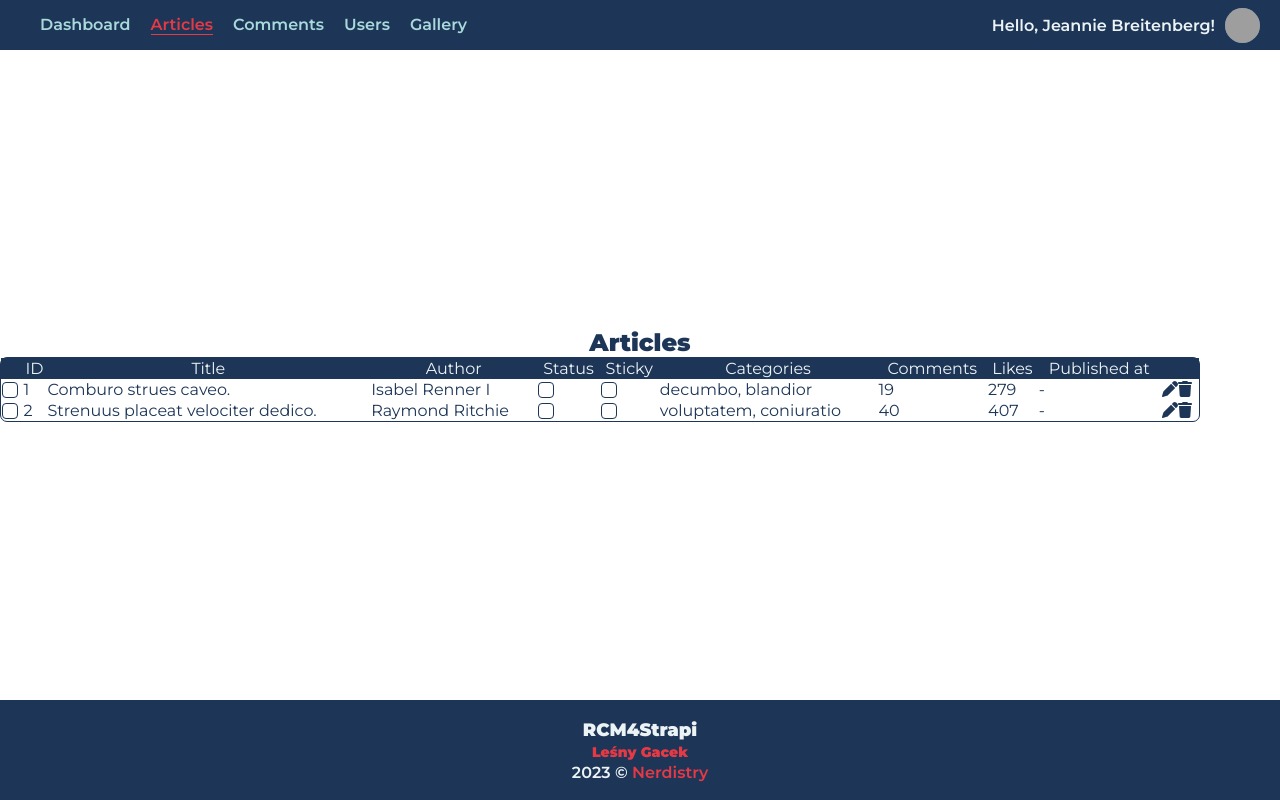
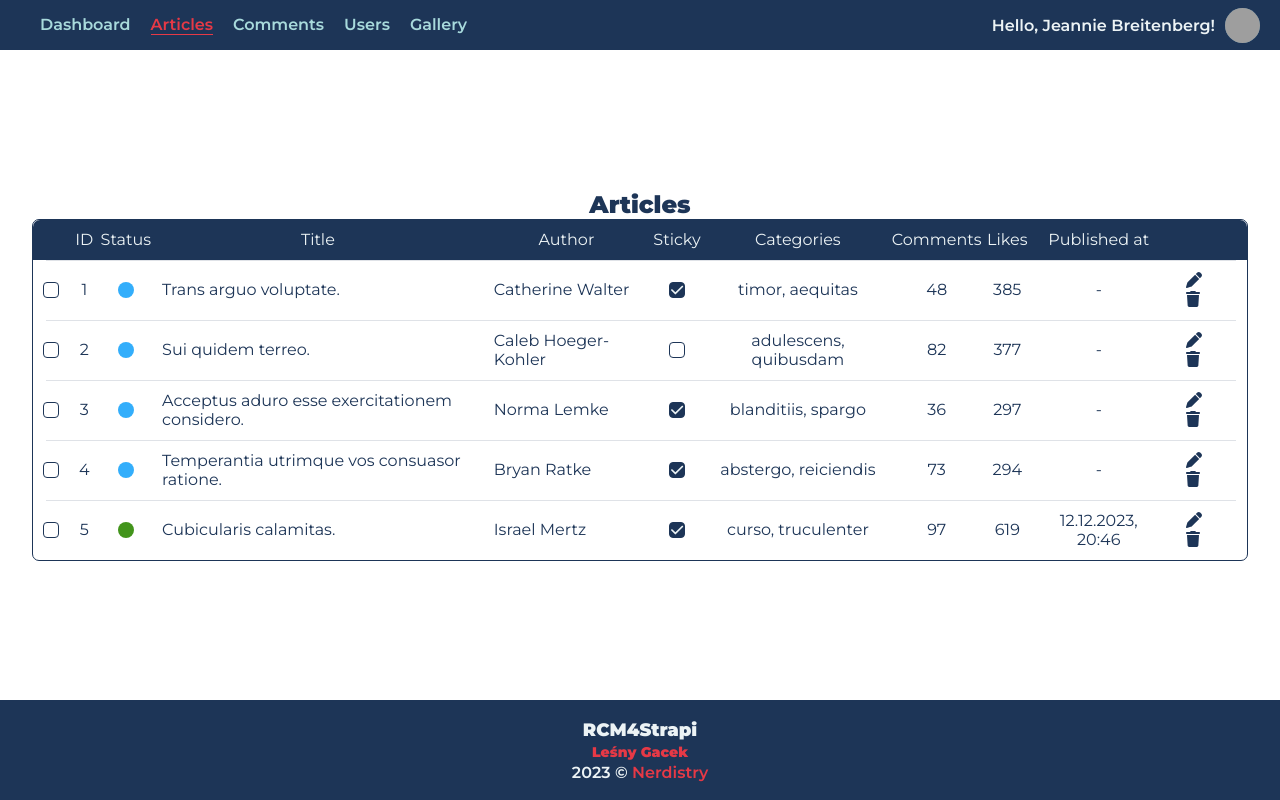
Before and after one commit to DarekMazur/react-content-manager, a React (Vite) app: page /articles in a window 1280 px wide. Built offline with nearby package versions, Linux system fonts and the light colour scheme; grey boxes are pictures that could not be loaded.

Commit message:
Style table

```diff
--- a/src/components/Atoms/InLink/InLink.styles.ts
+++ b/src/components/Atoms/InLink/InLink.styles.ts
@@ -1,8 +1,12 @@
 import styled from 'styled-components';
 import { Link } from 'react-router-dom';
 
-export const StyledInLink = styled(Link)`
-  color: ${({ theme }) => theme.colors.blue};
+interface StyleProps {
+  $string: boolean;
+}
+
+export const StyledInLink = styled(Link)<StyleProps>`
+  color: ${({ theme, $string }) => ($string ? theme.colors.blue : 'inherit')};
   font-weight: ${({ theme }) => theme.fontWeight.bold};
   text-decoration: none;
   position: relative;
@@ -22,10 +26,10 @@ export const StyledInLink = styled(Link)`
   }
 
   &:hover {
-    color: ${({ theme }) => theme.colors.red};
+    color: ${({ theme, $string }) =>
+      $string ? theme.colors.red : theme.colors.blue};
 
     &::after {
-      transform: scaleX(1);
-    }
+      transform: ${({ $string }) => ($string ? 'scaleX(1)' : 'scale(0)')}
   }
 `;
--- a/src/components/Atoms/InLink/InLink.tsx
+++ b/src/components/Atoms/InLink/InLink.tsx
@@ -1,14 +1,16 @@
-import { FC } from 'react';
+import { FC, ReactNode } from 'react';
 import { StyledInLink } from './InLink.styles.ts';
 
 interface InternalLinkProps {
   target: string;
-  name: string;
+  name: string | ReactNode;
   onClick?: () => void;
 }
 const InLink: FC<InternalLinkProps> = ({ target, name, onClick }) => {
+  const isString = !!(typeof name === 'string');
+
   return (
-    <StyledInLink to={target} onClick={onClick}>
+    <StyledInLink to={target} onClick={onClick} $string={isString}>
       {name}
     </StyledInLink>
   );
--- a/src/pages/Articles/Articles.tsx
+++ b/src/pages/Articles/Articles.tsx
@@ -3,110 +3,149 @@ import { faker } from '@faker-js/faker';
 import { FontAwesomeIcon } from '@fortawesome/react-fontawesome';
 import { theme } from '../../utils/themes/theme.ts';
 import { getDate } from '../../utils/methods/getDate.ts';
+import InLink from '../../components/Atoms/InLink/InLink.tsx';
+import styled from 'styled-components';
+
+const StyledTable = styled.table`
+  width: 95vw;
+  border-radius: 0.7rem;
+  border: ${({ theme }) => `0.1rem solid ${theme.colors.darkBlue}`};
+  border-spacing: 0;
+
+  thead {
+    tr {
+      color: ${({ theme }) => theme.colors.white};
+    }
+
+    th {
+      height: 4rem;
+      font-weight: ${({ theme }) => theme.fontWeight.regular};
+      background-color: ${({ theme }) => theme.colors.darkBlue};
+
+      &:first-of-type {
+        border-radius: 0.7rem 0 0 0;
+      }
+
+      &:last-of-type {
+        border-radius: 0 0.7rem 0 0;
+      }
+    }
+  }
+
+  tbody {
+    width: 90vw;
+
+    tr {
+      position: relative;
+
+      &::after {
+        position: absolute;
+        content: '';
+        left: 1vw;
+        width: 93vw;
+        border-bottom: ${({ theme }) =>
+          `1px solid ${theme.colors.darkBlueTransparent}`};
+      }
+    }
+
+    td {
+      text-align: center;
+      padding: 0 1rem;
+    }
+  }
+`;
 
 const Articles = () => {
-  const fakeStatus = faker.datatype.boolean();
-  const fakeSticky = faker.datatype.boolean();
+  const Icons = () => {
+    return (
+      <>
+        <InLink
+          target={'/article/id=123'}
+          name={
+            <FontAwesomeIcon
+              style={{ margin: '0 1rem' }}
+              icon={['fas', 'pen']}
+            />
+          }
+        />
+        <InLink
+          target={'/article/id=123?del'}
+          name={
+            <FontAwesomeIcon
+              style={{ margin: '0 1rem' }}
+              icon={['fas', 'trash']}
+            />
+          }
+        />
+      </>
+    );
+  };
+
+  const tempFakePosts = [];
+
+  for (let i = 0; i < 5; i++) {
+    const post = {
+      title: faker.lorem.sentence({ min: 2, max: 5 }),
+      author: faker.person.fullName(),
+      status: faker.datatype.boolean(),
+      sticky: faker.datatype.boolean(),
+      categories: `${faker.lorem.word()}, ${faker.lorem.word()}`,
+      comments: faker.number.int({ min: 0, max: 100 }),
+      likes: faker.number.int({ min: 0, max: 1000 }),
+      publishedAt: getDate(faker.date.recent()),
+      actions: Icons,
+    };
+
+    tempFakePosts.push(post);
+  }
+
+  const tableHeaders = [
+    '',
+    'ID',
+    'Status',
+    'Title',
+    'Author',
+    'Sticky',
+    'Categories',
+    'Comments',
+    'Likes',
+    'Published at',
+    '',
+  ];
 
   return (
     <main>
       <Heading tag="h2" align="center" size="l">
         Articles
       </Heading>
-      <table
+      <div
         style={{
-          width: '95vw',
-          maxWidth: '120rem',
-          borderRadius: '0.7rem',
-          border: `0.1rem solid ${theme.colors.darkBlue}`,
-          borderSpacing: 0,
+          width: '100vw',
+          display: 'flex',
+          justifyContent: 'center',
+          alignItems: 'center',
         }}
       >
-        <thead
-          style={{
-            backgroundColor: theme.colors.darkBlue,
-            color: theme.colors.white,
-          }}
-        >
+        <StyledTable>
+          <thead>
             <tr>
-            <th
-              style={{
-                fontWeight: theme.fontWeight.regular,
-              }}
-            ></th>
-            <th
-              style={{
-                fontWeight: theme.fontWeight.regular,
-              }}
-            >
-              ID
-            </th>
-            <th
-              style={{
-                fontWeight: theme.fontWeight.regular,
-              }}
-            >
-              Title
-            </th>
-            <th
-              style={{
-                fontWeight: theme.fontWeight.regular,
-              }}
-            >
-              Author
-            </th>
-            <th
-              style={{
-                fontWeight: theme.fontWeight.regular,
-              }}
-            >
-              Status
-            </th>
-            <th
-              style={{
-                fontWeight: theme.fontWeight.regular,
-              }}
-            >
-              Sticky
-            </th>
-            <th
-              style={{
-                fontWeight: theme.fontWeight.regular,
-              }}
-            >
-              Categories
-            </th>
-            <th
-              style={{
-                fontWeight: theme.fontWeight.regular,
-              }}
-            >
-              Comments
-            </th>
-            <th
-              style={{
-                fontWeight: theme.fontWeight.regular,
-              }}
-            >
-              Likes
-            </th>
-            <th
-              style={{
-                fontWeight: theme.fontWeight.regular,
-              }}
-            >
-              Published at
-            </th>
-            <th
-              style={{
-                fontWeight: theme.fontWeight.regular,
-              }}
-            ></th>
+              {tableHeaders.map((header) => (
+                <th>{header}</th>
+              ))}
             </tr>
           </thead>
           <tbody>
+            {tempFakePosts.map((post, index) => (
               <tr>
-            <td>
+                <td
+                  style={{
+                    height: '6rem',
+                    display: 'flex',
+                    alignItems: 'center',
+                    justifyContent: 'center',
+                    padding: '1rem',
+                  }}
+                >
                   <span
                     style={{
                       display: 'block',
@@ -117,10 +156,42 @@ const Articles = () => {
                     }}
                   />
                 </td>
-            <td>1</td>
-            <td>{faker.lorem.sentence({ min: 2, max: 5 })}</td>
-            <td>{faker.person.fullName()}</td>
+                <td>{index + 1}</td>
+
+                <td
+                  style={{
+                    display: 'flex',
+                    alignItems: 'center',
+                    justifyContent: 'center',
+                    padding: '0 1rem',
+                  }}
+                >
+                  <span
+                    style={{
+                      display: 'flex',
+                      justifyContent: 'center',
+                      alignItems: 'center',
+                      width: '1.6rem',
+                      height: '1.6rem',
+                      borderRadius: '50%',
+                      backgroundColor: post.status
+                        ? theme.colors.green
+                        : theme.colors.brightBlue,
+                      padding: '0.2rem',
+                    }}
+                  />
+                </td>
+                <td style={{ textAlign: 'left' }}>{post.title}</td>
+                <td style={{ textAlign: 'left' }}>{post.author}</td>
                 <td>
+                  <span
+                    style={{
+                      display: 'flex',
+                      alignItems: 'center',
+                      justifyContent: 'center',
+                      padding: '0 1rem',
+                    }}
+                  >
                     <span
                       style={{
                         display: 'flex',
@@ -130,16 +201,16 @@ const Articles = () => {
                         height: '1.6rem',
                         borderRadius: '0.4rem',
                         border: `0.1rem solid ${theme.colors.darkBlue}`,
-                  backgroundColor: fakeStatus
+                        backgroundColor: post.sticky
                           ? theme.colors.darkBlue
                           : 'transparent',
                         padding: '0.2rem',
                       }}
                     >
-                {fakeStatus ? (
+                      {post.sticky ? (
                         <FontAwesomeIcon
                           style={{
-                      color: fakeStatus
+                            color: post.sticky
                               ? theme.colors.white
                               : theme.colors.darkBlue,
                             fontSize: '1.4rem',
@@ -148,133 +219,18 @@ const Articles = () => {
                         />
                       ) : null}
                     </span>
-            </td>
-            <td>
-              <span
-                style={{
-                  display: 'flex',
-                  justifyContent: 'center',
-                  alignItems: 'center',
-                  width: '1.6rem',
-                  height: '1.6rem',
-                  borderRadius: '0.4rem',
-                  border: `0.1rem solid ${theme.colors.darkBlue}`,
-                  backgroundColor: fakeSticky
-                    ? theme.colors.darkBlue
-                    : 'transparent',
-                  padding: '0.2rem',
-                }}
-              >
-                {fakeSticky ? (
-                  <FontAwesomeIcon
-                    style={{
-                      color: fakeSticky
-                        ? theme.colors.white
-                        : theme.colors.darkBlue,
-                      fontSize: '1.4rem',
-                    }}
-                    icon={['fas', 'check']}
-                  />
-                ) : null}
                   </span>
                 </td>
-            <td>
-              {faker.lorem.word()}, {faker.lorem.word()}
-            </td>
-            <td>{faker.number.int({ min: 0, max: 100 })}</td>
-            <td>{faker.number.int({ min: 0, max: 1000 })}</td>
-            <td>{fakeStatus ? getDate(faker.date.recent()) : '-'}</td>
-            <td>
-              <FontAwesomeIcon icon={['fas', 'pen']} />
-              <FontAwesomeIcon icon={['fas', 'trash']} />
-            </td>
+                <td>{post.categories}</td>
+                <td>{post.comments}</td>
+                <td>{post.likes}</td>
+                <td>{post.status ? post.publishedAt : '-'}</td>
+                <td style={{ textAlign: 'left' }}>{post.actions()}</td>
               </tr>
-          <tr>
-            <td>
-              <span
-                style={{
-                  display: 'block',
-                  width: '1.6rem',
-                  height: '1.6rem',
-                  borderRadius: '0.4rem',
-                  border: `0.1rem solid ${theme.colors.darkBlue}`,
-                }}
-              />
-            </td>
-            <td>2</td>
-            <td>{faker.lorem.sentence({ min: 2, max: 5 })}</td>
-            <td>{faker.person.fullName()}</td>
-            <td>
-              <span
-                style={{
-                  display: 'flex',
-                  justifyContent: 'center',
-                  alignItems: 'center',
-                  width: '1.6rem',
-                  height: '1.6rem',
-                  borderRadius: '0.4rem',
-                  border: `0.1rem solid ${theme.colors.darkBlue}`,
-                  backgroundColor: fakeStatus
-                    ? theme.colors.darkBlue
-                    : 'transparent',
-                  padding: '0.2rem',
-                }}
-              >
-                {fakeStatus ? (
-                  <FontAwesomeIcon
-                    style={{
-                      color: fakeStatus
-                        ? theme.colors.white
-                        : theme.colors.darkBlue,
-                      fontSize: '1.4rem',
-                    }}
-                    icon={['fas', 'check']}
-                  />
-                ) : null}
-              </span>
-            </td>
-            <td>
-              <span
-                style={{
-                  display: 'flex',
-                  justifyContent: 'center',
-                  alignItems: 'center',
-                  width: '1.6rem',
-                  height: '1.6rem',
-                  borderRadius: '0.4rem',
-                  border: `0.1rem solid ${theme.colors.darkBlue}`,
-                  backgroundColor: fakeSticky
-                    ? theme.colors.darkBlue
-                    : 'transparent',
-                  padding: '0.2rem',
-                }}
-              >
-                {fakeSticky ? (
-                  <FontAwesomeIcon
-                    style={{
-                      color: fakeSticky
-                        ? theme.colors.white
-                        : theme.colors.darkBlue,
-                      fontSize: '1.4rem',
-                    }}
-                    icon={['fas', 'check']}
-                  />
-                ) : null}
-              </span>
-            </td>
-            <td>
-              {faker.lorem.word()}, {faker.lorem.word()}
-            </td>
-            <td>{faker.number.int({ min: 0, max: 100 })}</td>
-            <td>{faker.number.int({ min: 0, max: 1000 })}</td>
-            <td>{fakeStatus ? getDate(faker.date.recent()) : '-'}</td>
-            <td>
-              <FontAwesomeIcon icon={['fas', 'pen']} />
-              <FontAwesomeIcon icon={['fas', 'trash']} />
-            </td>
-          </tr>
+            ))}
           </tbody>
-      </table>
+        </StyledTable>
+      </div>
     </main>
   );
 };
--- a/src/utils/methods/getDate.ts
+++ b/src/utils/methods/getDate.ts
@@ -1,8 +1,8 @@
 export const getDate = (date: Date) => {
   return `${date.getDate()}.${
-    date.getMonth() && date.getMonth() > 9
-      ? date.getMonth()
-      : `0${date.getMonth()}`
+    date.getMonth() && date.getMonth() + 1 > 9
+      ? date.getMonth() + 1
+      : `0${date.getMonth() + 1}`
   }.${date.getFullYear()}, ${date.getHours()}:${
     date.getMinutes() && date.getMinutes() > 9
       ? date.getMinutes()
--- a/src/utils/themes/theme.ts
+++ b/src/utils/themes/theme.ts
@@ -2,9 +2,12 @@ export const theme = {
   colors: {
     white: '#ECF3F5',
     lightBlue: '#A8DADC',
+    brightBlue: '#33AEFB',
     blue: '#457B9D',
     darkBlue: '#1D3557',
+    darkBlueTransparent: '#1d355724',
     red: '#E63946',
+    green: '#42941B',
   },
 
   fonts: {
```
Lines whose indentation alone changed are shown as unchanged.
